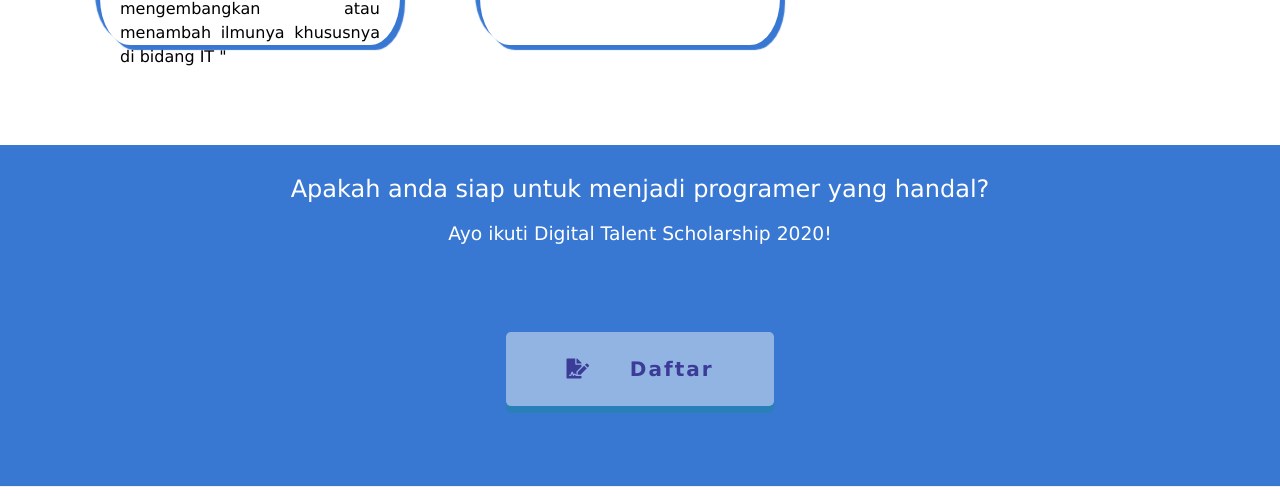
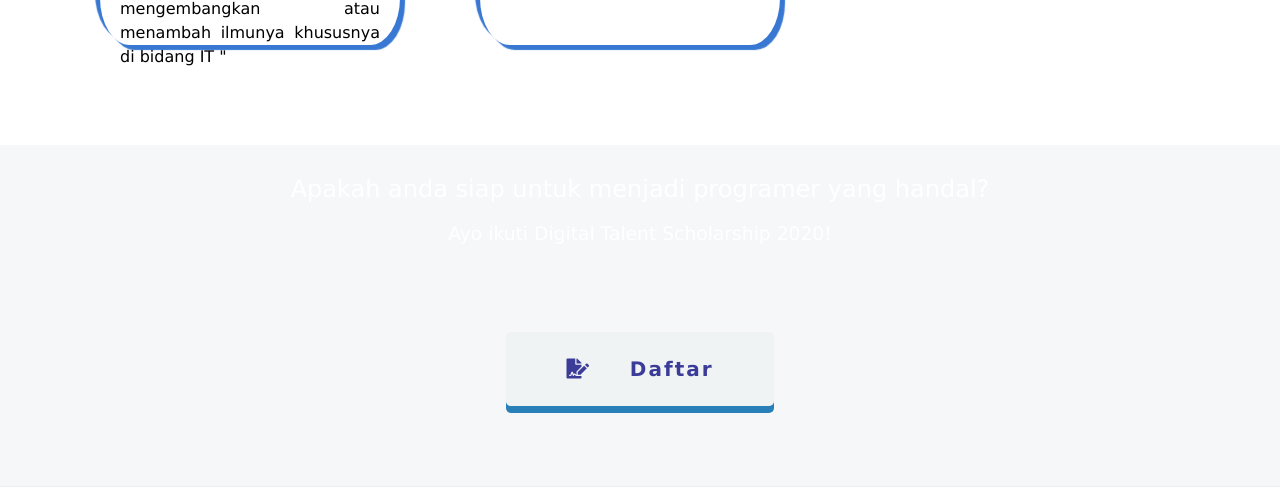
Before and after one commit to devioktavia123/C31_DTS20, a plain HTML site: page index.html in a window 1280 px wide. Shown: the part 2212-2711 px from the top of the page. Drawn offline with Linux system fonts and the light colour scheme.

Commit message:
Update stylesheet.css

```diff
--- a/stylesheet.css
+++ b/stylesheet.css
@@ -142,7 +142,7 @@ header {
   border-bottom: 1px solid #eee;
   padding-bottom: 80px;
   text-align: center;
-  background-color: #3878d3;
+  background-color: rgba(236, 240, 241,0.5);
 }
 
 .message {
```
